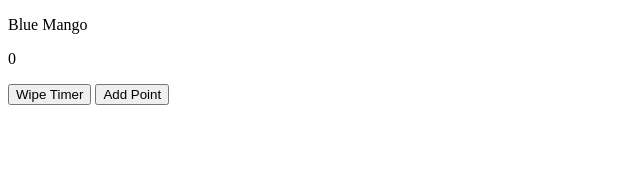
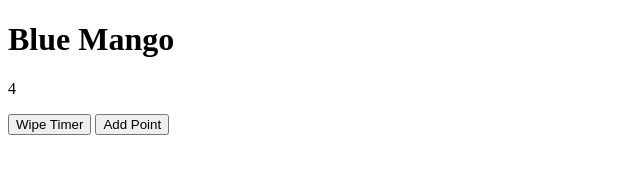
Before and after one commit to Jay-snow/BlueMango, a plain HTML site: page index.html in a window 1280 px wide. Shown: the whole page, without its empty margins (0-640 px from the left). Drawn offline with Linux system fonts and the light colour scheme.

Commit message:
Removed all testing js snippets. Added comments and initialization section.

```diff
--- a/index.html
+++ b/index.html
@@ -8,7 +8,7 @@
 </head>
 <body>
 	<div>
-		<p> Blue Mango </p>
+		<h1> Blue Mango </h1>
 		<p id="timer">  </p>
 	</div>
 	<button onclick="wipeTimer();"> Wipe Timer </button>
@@ -16,55 +16,46 @@
 
 
 <script type="text/javascript">
+//Initialize variables
 var time = 0;
+var timerID = document.getElementById("timer");
+var timerID = document.getElementById("timer");
 
+//Adds 1 value to the timer
 function add(){
 	time = time + 1;
 	timerID.innerHTML = time;
 	localStorage.setItem("time", time);
 }
 
+//Sets the value of the timer to 0, and removes the item from localstorage.
 function wipeTimer(){
-		window.localStorage.removeItem('time');
+	localStorage.removeItem('time');
 	time = 0;
 	timerID.innerHTML = time;
-
-
 }
 
-
-
-	var timerID = document.getElementById("timer");
-
-
+//Check to see if time exists in storage. If it doesn't, set it to 0.
 if (localStorage.getItem("time") === null )
 {
-		 time = 0;
-		timerID.innerHTML = time;
+	localStorage.setItem("time", 0);
+	timerID.innerHTML = parseInt(localStorage.getItem("time"));
 
 } else {
 	time = parseInt(localStorage.getItem("time", time));
 }
 
-	var timerID = document.getElementById("timer");
-
-		//time = time + 1;
+//Updates timer all the time too much of the time. Also saves the time all the time. Bad idea?
+setInterval(function(){
 	timerID.innerHTML = time;
 	localStorage.setItem("time", time);
+}
+	, 1)
 
-
-	setInterval(function(){
-		timerID.innerHTML = time;
-	}
-
-		, 1000)
-
-/*	setInterval( function(){
-
+//Adds to the timer every second.
+setInterval( function(){
 	time = time + 1;
-		timerID.innerHTML = time;
-		localStorage.setItem("time", time);
-	}, 1000); */
+}, 1000);
 </script>
 </body>
 
```
Lines whose indentation alone changed are shown as unchanged.
